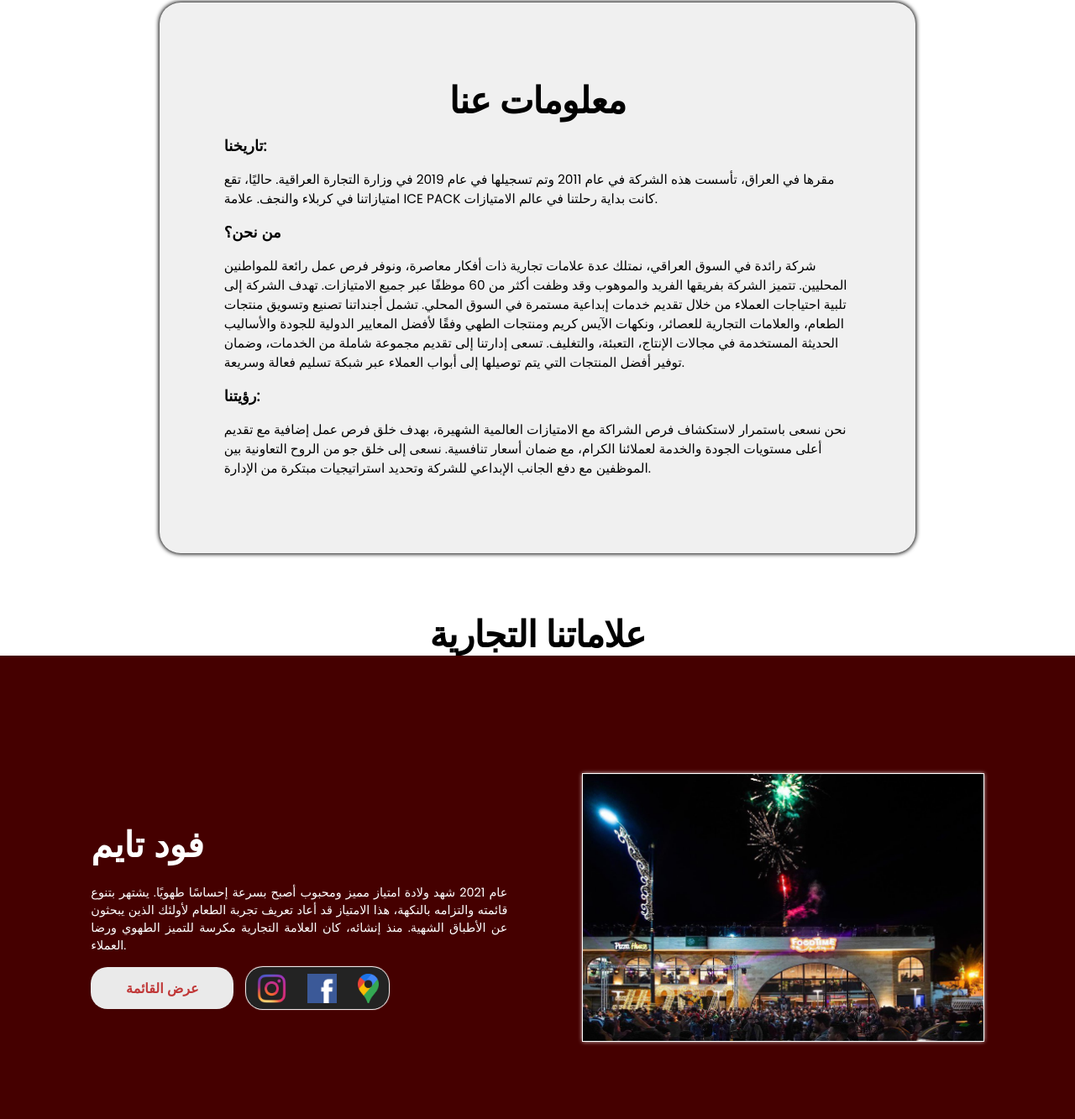
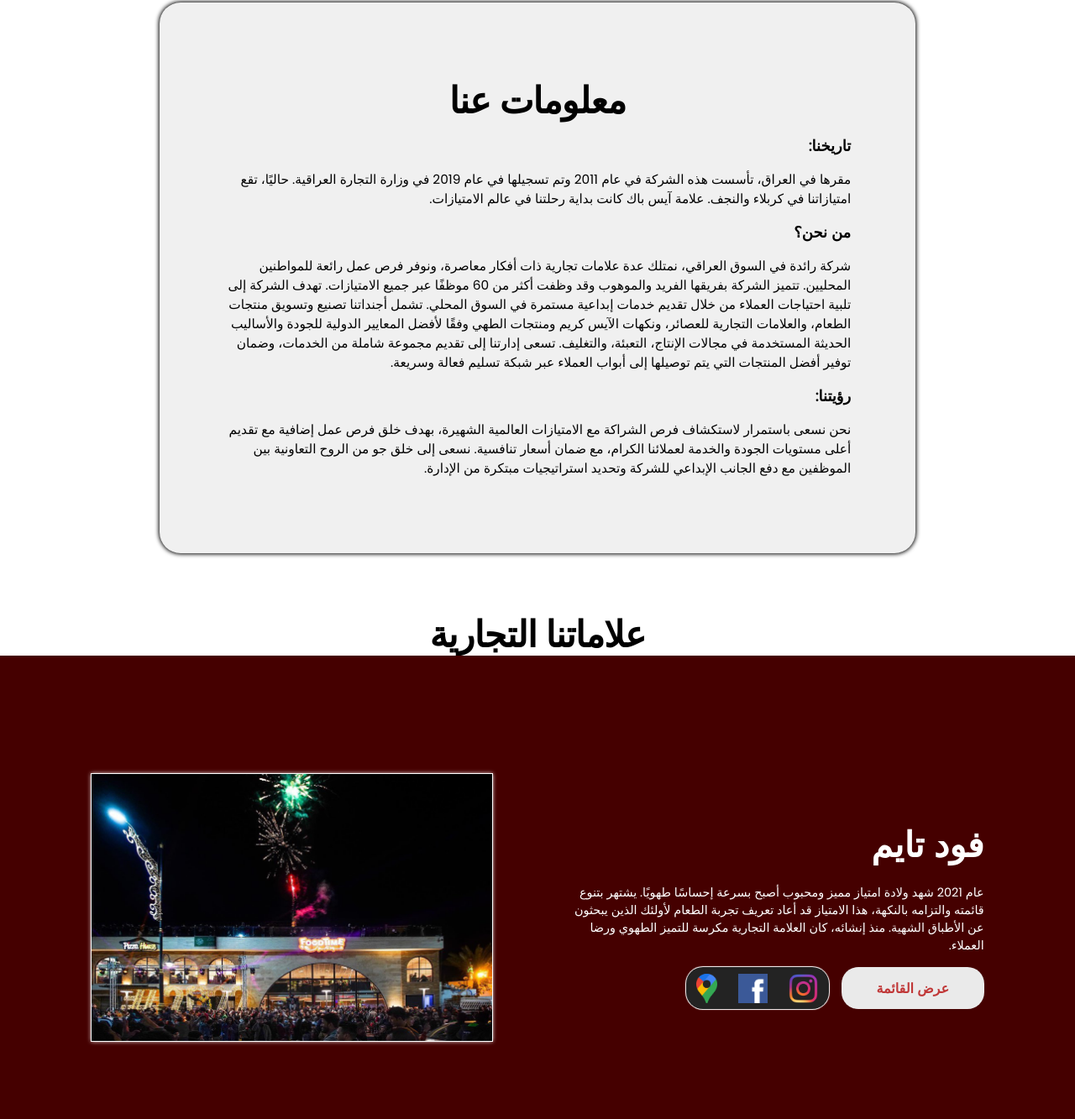
Before and after one commit to mahdixmohammad/FutureGulf, a plain HTML site: page ar/index.html in a window 1280 px wide. Shown: the part 767-2100 px from the top of the page at 84% size. Drawn offline with nearby package versions, Linux system fonts and the light colour scheme.

Commit message:
Aligned appropriate elements to the right in the arabic version.

```diff
--- a/ar/index.html
+++ b/ar/index.html
@@ -78,8 +78,7 @@
     <section id="about">
         <h1 class="title">معلومات عنا</h1>
         <h3>تاريخنا:</h3>
-        <p> مقرها في العراق، تأسست هذه الشركة في عام 2011 وتم تسجيلها في عام 2019 في وزارة التجارة العراقية. حاليًا،
-            تقع امتيازاتنا في كربلاء والنجف. علامة ICE PACK كانت بداية رحلتنا في عالم الامتيازات.
+        <p> مقرها في العراق، تأسست هذه الشركة في عام 2011 وتم تسجيلها في عام 2019 في وزارة التجارة العراقية. حاليًا، تقع امتيازاتنا في كربلاء والنجف. علامة آيس باك كانت بداية رحلتنا في عالم الامتيازات.
         </p>
         <h3>من نحن؟</h3>
         <p> شركة رائدة في السوق العراقي، نمتلك عدة علامات تجارية ذات أفكار معاصرة، ونوفر فرص عمل رائعة للمواطنين
@@ -198,9 +197,9 @@
                     <p>حي الحسين</p>
                     <p>كربلاء، العراق 56001</p>
                 </address>
-                <p><b>الهاتف:</b> <a href="tel:+9647723900900">+9647723900900</a>
+                <p><b>الهاتف: </b> <a href="tel:+9647723900900">+9647723900900</a>
                     <br>
-                    <a href="mailto:ceo@futgulf.com">ceo@futgulf.com</a><b>  :البريد الإلكتروني</b>
+                    <b>البريد الإلكتروني: </b><a href="mailto:ceo@futgulf.com">ceo@futgulf.com</a>
                 </p>
             </div>
         </div>
--- a/index.css
+++ b/index.css
@@ -467,8 +467,28 @@
 #clickables {
     width: fit-content;
     display: flex;
-    justify-content: space-between;
     align-items: center;
+    gap: 15px;
+}
+.menu {
+    width: 17vw;
+    height: 4vw;
+    max-width: 170px;
+    min-height: 40px;
+    max-height: 50px;
+    line-height: 5px;
+    background: rgb(234, 234, 234);
+    border-radius: 20px;
+    display: flex;
+    align-items: center;
+    justify-content: space-around;
+    color: rgb(192, 55, 55);
+    font-weight: 900;
+    font-size: clamp(0.8rem, 1.5vw, 1rem);
+}
+.menu:hover {
+    box-shadow: 0.4px 0.6px 3px 2.5px rgb(208, 75, 75);
+    transition: 0.3s;
 }
 #sublinks {
     width: 17vw;
@@ -490,27 +510,6 @@
 }
 #sublinks:hover {
     box-shadow: 0 0 3px 2.5px rgb(255, 255, 255);
-    transition: 0.3s;
-}
-.menu {
-    width: 17vw;
-    height: 4vw;
-    max-width: 170px;
-    min-height: 40px;
-    max-height: 50px;
-    line-height: 5px;
-    background: rgb(234, 234, 234);
-    border-radius: 20px;
-    display: flex;
-    align-items: center;
-    justify-content: space-around;
-    color: rgb(192, 55, 55);
-    font-weight: 900;
-    margin-right: 15px;
-    font-size: clamp(0.8rem, 1.5vw, 1rem);
-}
-.menu:hover {
-    box-shadow: 0.4px 0.6px 3px 2.5px rgb(208, 75, 75);
     transition: 0.3s;
 }
 #one-million-menu {
@@ -736,6 +735,10 @@
     width: 75vw;
     max-width: 400px;
 }
+#location p {
+    /*force center alignment on arabic page*/
+    text-align: center !important;
+}
 footer {
     display: flex;
     flex-direction: column;
--- a/index.js
+++ b/index.js
@@ -1,3 +1,12 @@
+// align everything to the right if the document is in arabic
+if (document.querySelector("html").getAttribute("lang") == "ar") {
+    nodes = document.querySelectorAll("h2,h3,p,#brands");
+    for (let i=0;i<nodes.length;i++) {
+        nodes[i].setAttribute("dir", "rtl");
+        nodes[i].style.textAlign = "right";
+    }
+}
+
 // choose language arrow drop down
 const arrow = document.querySelector(".arrow");
 const dropdown = document.querySelector(".dropdown");
```
